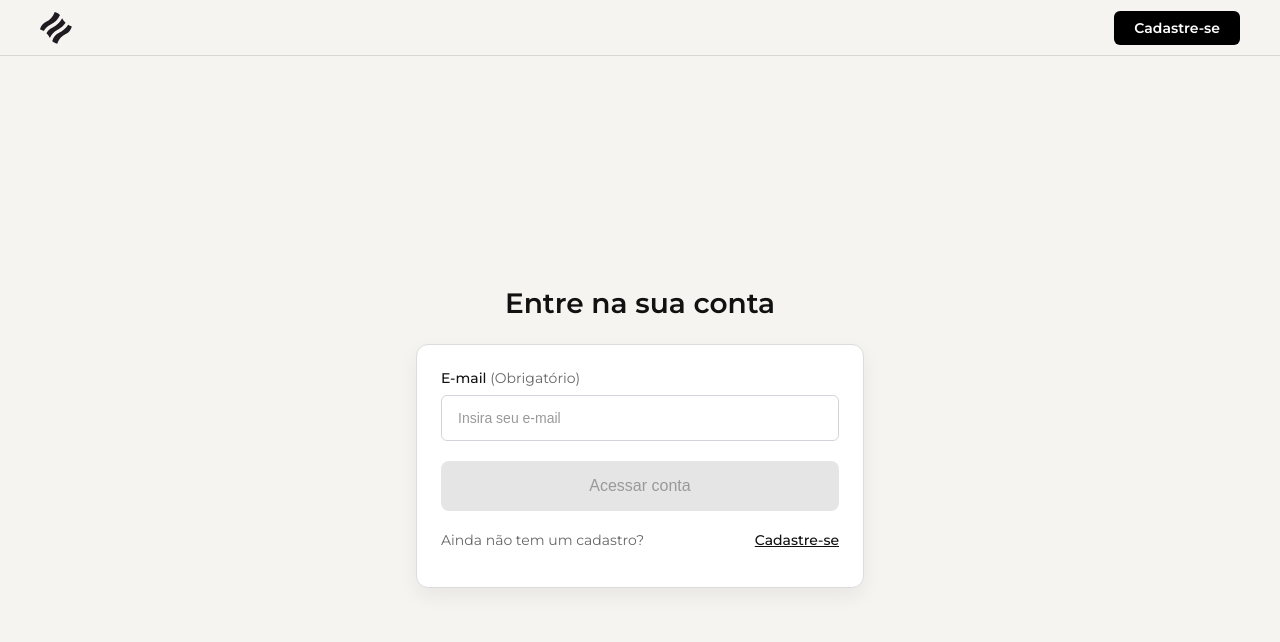
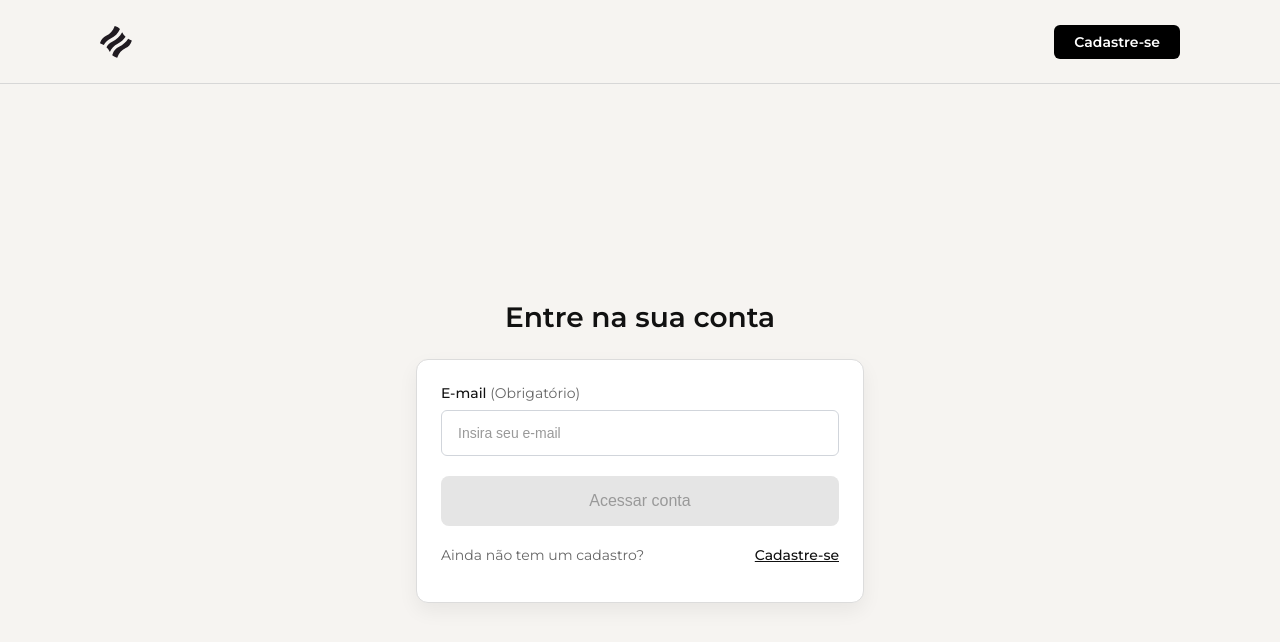
Before and after one commit to ResetToBasics/vagagoold, a Next.js app: page /login in a window 1280 px wide. Shown: the top 642 px of the page. Built offline with nearby package versions, Linux system fonts and the light colour scheme; no server answers.

Commit message:
style: align client login and modal to figma

```diff
--- a/src/app/(cliente)/cliente/agendamentos/page.tsx
+++ b/src/app/(cliente)/cliente/agendamentos/page.tsx
@@ -253,6 +253,7 @@ export default function AgendamentosClientePage() {
                 aberto={modal.aberto}
                 onFechar={modal.fechar}
                 titulo="Novo Agendamento"
+                className="modal--agendamento"
                 rodape={
                     <button
                         className="modal-btn-save"
--- a/src/app/globals.css
+++ b/src/app/globals.css
@@ -733,6 +733,20 @@ input:focus {
   animation: modal-in 0.2s ease-out;
 }
 
+.modal--agendamento {
+  max-width: 375px;
+  height: 500px;
+  border-radius: 5px;
+  border: 1px solid #d7d7d7;
+  display: flex;
+  flex-direction: column;
+}
+
+.modal--agendamento .modal-body {
+  flex: 1;
+  overflow: auto;
+}
+
 .modal-header {
   display: flex;
   justify-content: space-between;
@@ -948,8 +962,8 @@ input:focus {
 .cliente-header {
   background-color: #F6F4F1;
   border-bottom: 1px solid #D7D7D7;
-  padding: 0 24px;
-  height: 56px;
+  padding: 20px 100px;
+  height: 84px;
   box-sizing: border-box;
   display: flex;
   align-items: center;
@@ -959,11 +973,12 @@ input:focus {
 
 .cliente-header-content {
   width: 100%;
-  max-width: 1200px;
+  max-width: 100%;
   margin: 0 auto;
   display: flex;
   justify-content: space-between;
   align-items: center;
+  gap: 10px;
 }
 
 .cliente-btn-outline {
@@ -994,6 +1009,9 @@ input:focus {
 .cliente-login-container {
   width: 100%;
   max-width: 448px;
+  display: flex;
+  flex-direction: column;
+  gap: 25px;
 }
 
 .cliente-login-titulo {
@@ -1004,12 +1022,17 @@ input:focus {
   color: #111;
 }
 
+.cliente-login-container .cliente-login-titulo {
+  margin-bottom: 0;
+}
+
 .cliente-login-card {
   background: #fff;
   border: 1px solid #dcdcdc;
   border-radius: 12px;
   padding: 24px;
   box-shadow: 0 8px 20px rgba(0, 0, 0, 0.06);
+  width: 100%;
 }
 
 /* Formulário de Login */
```
